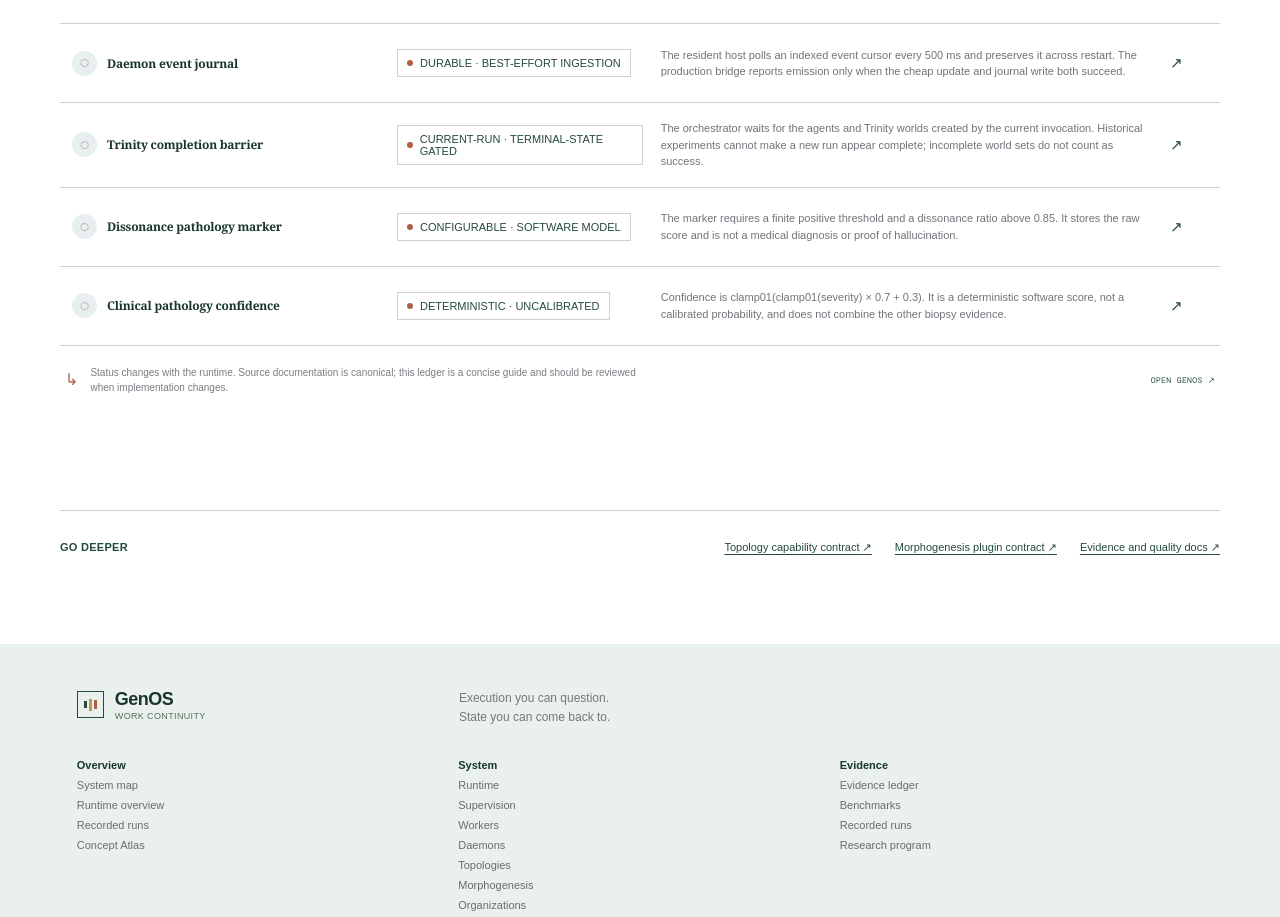
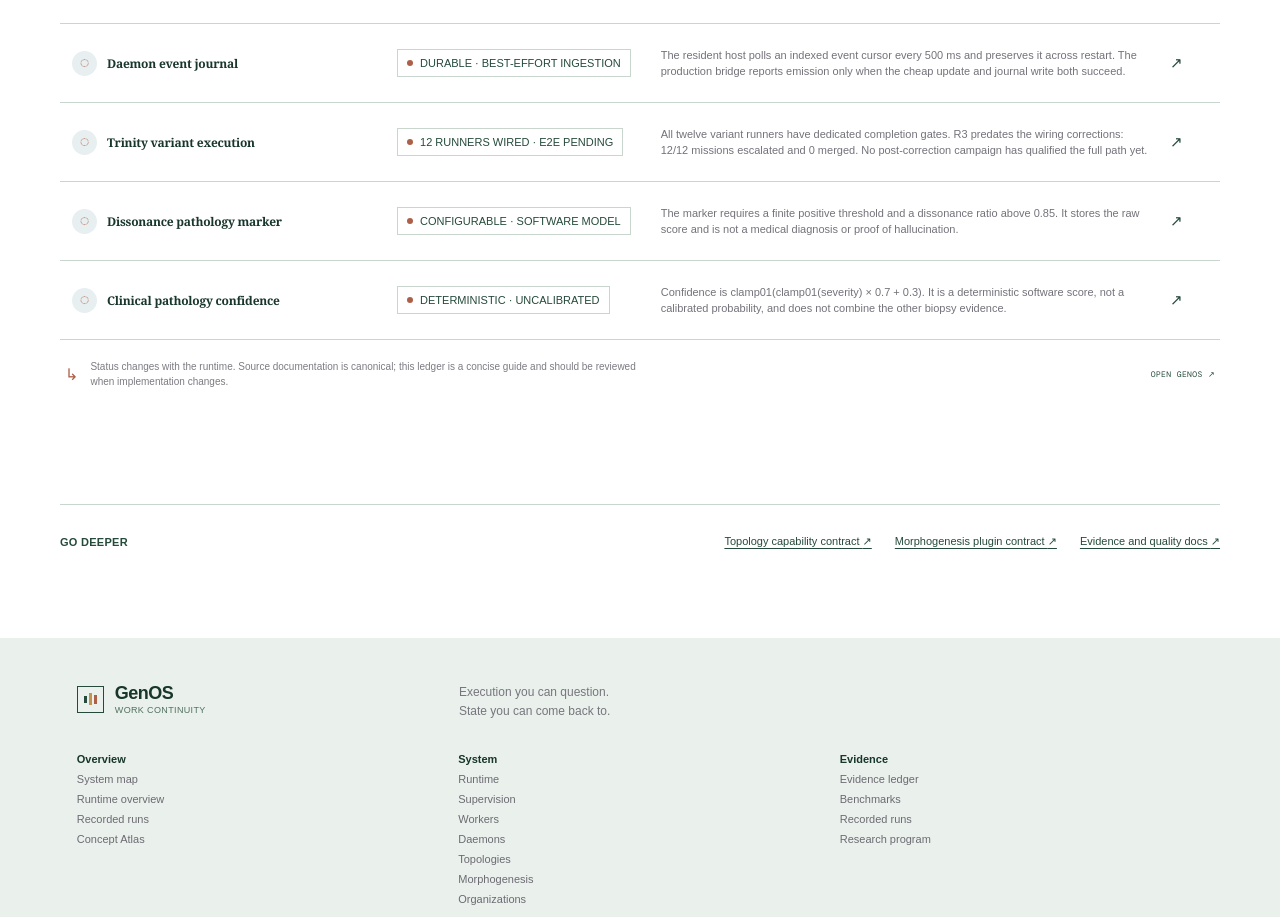
Before and after one commit to PISSARAW/GenOSWork, a Next.js app: page /evidence in a window 1280 px wide. Shown: the part 1728-2645 px from the top of the page. Built offline with nearby package versions, Linux system fonts and the light colour scheme; no server answers.

Commit message:
[DOC] Actualiser le registre de preuves Trinity GenOSWork
Receipt:
  app/evidence/page.tsx (entrée Trinity)

```diff
--- a/app/evidence/page.tsx
+++ b/app/evidence/page.tsx
@@ -20,7 +20,7 @@ const rows = [
   { name: "Bounded verbal dialogue", status: "BUDGETED · TRANSACTIONAL", tone: "partial", body: "Turns require a participant speaker and stay within token, turn, and optional deadline limits. Required artifacts are checked at closure; exhausted sessions end unresolved.", href: `${evidenceSource}backend/src/services/communication/dialogueSessionService.js`, source: "Dialogue session contract" },
   { name: "Worker budget and tool lease", status: "NORMALIZED · RESTRICTIVE", tone: "partial", body: "Worker creation paths share bounded cognitive budget allocation. An explicit empty tool lease remains empty; caller-provided tools can only restrict the role policy.", href: `${evidenceSource}docs/03-reference/types-de-workers.md`, source: "Worker budget and lease contract" },
   { name: "Daemon event journal", status: "DURABLE · BEST-EFFORT INGESTION", tone: "partial", body: "The resident host polls an indexed event cursor every 500 ms and preserves it across restart. The production bridge reports emission only when the cheap update and journal write both succeed.", href: `${evidenceSource}docs/03-reference/types-de-daemons.md`, source: "Daemon event and restart contract" },
-  { name: "Trinity completion barrier", status: "CURRENT-RUN · TERMINAL-STATE GATED", tone: "partial", body: "The orchestrator waits for the agents and Trinity worlds created by the current invocation. Historical experiments cannot make a new run appear complete; incomplete world sets do not count as success.", href: `${evidenceSource}docs/02-orchestration/topologies/trinity.md`, source: "Trinity lifecycle and completion" },
+  { name: "Trinity variant execution", status: "12 RUNNERS WIRED · E2E PENDING", tone: "partial", body: "All twelve variant runners have dedicated completion gates. R3 predates the wiring corrections: 12/12 missions escalated and 0 merged. No post-correction campaign has qualified the full path yet.", href: `${evidenceSource}docs/02-orchestration/topologies/trinity.md`, source: "Trinity variants, gates, and qualification status" },
   { name: "Dissonance pathology marker", status: "CONFIGURABLE · SOFTWARE MODEL", tone: "partial", body: "The marker requires a finite positive threshold and a dissonance ratio above 0.85. It stores the raw score and is not a medical diagnosis or proof of hallucination.", href: `${evidenceSource}crates/genos-biology/src/pathology.rs`, source: "Degenerative-state threshold" },
   { name: "Clinical pathology confidence", status: "DETERMINISTIC · UNCALIBRATED", tone: "partial", body: "Confidence is clamp01(clamp01(severity) × 0.7 + 0.3). It is a deterministic software score, not a calibrated probability, and does not combine the other biopsy evidence.", href: `${evidenceSource}backend/src/services/medical/immuneSurveillanceService.js`, source: "Clinical pathology confidence rule" },
 ];
```
